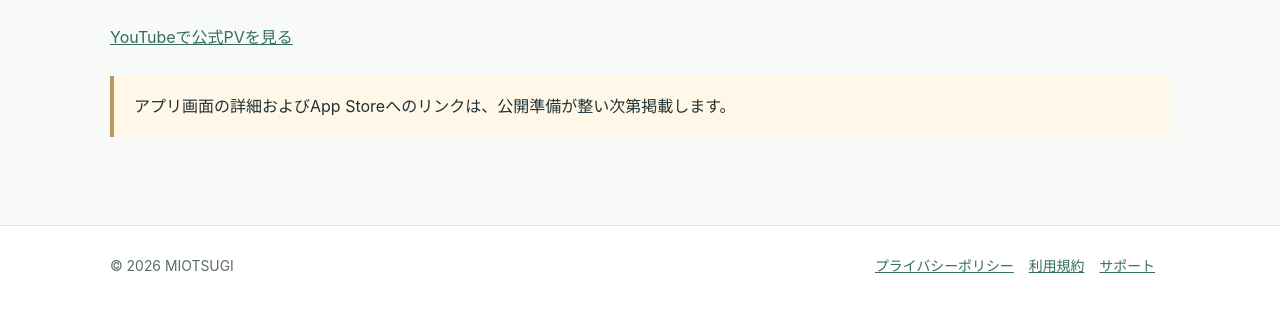
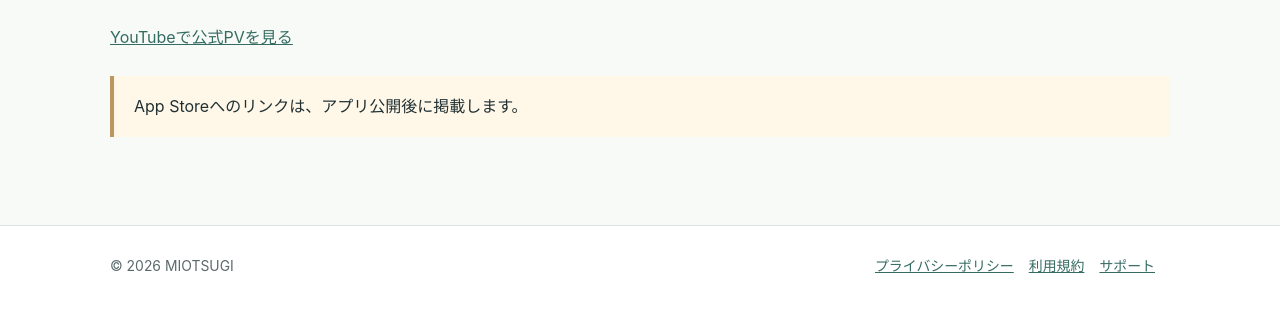
Before and after one commit to shin-devworks/studio-website, a plain HTML site: page games/hajo-senki/index.html in a window 1280 px wide. Shown: the part 6224-6536 px from the top of the page. Drawn offline with Linux system fonts and the light colour scheme.

Commit message:
Update App Store link availability message

```diff
--- a/games/hajo-senki/index.html
+++ b/games/hajo-senki/index.html
@@ -104,6 +104,6 @@
 </p>
 
 <div class="note">
-  アプリ画面の詳細およびApp Storeへのリンクは、公開準備が整い次第掲載します。
+  App Storeへのリンクは、アプリ公開後に掲載します。
 </div>
 </div></section></main><footer class="footer"><div class="wrap"><span>© 2026 MIOTSUGI</span><div><a href="../../privacy/hajo-senki/">プライバシーポリシー</a><a href="../../terms/hajo-senki/">利用規約</a><a href="../../support/">サポート</a></div></div></footer></body></html>
```
